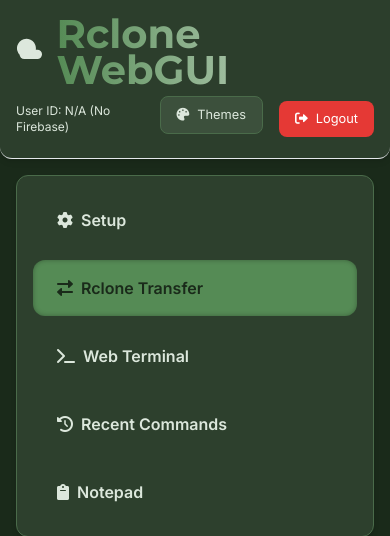
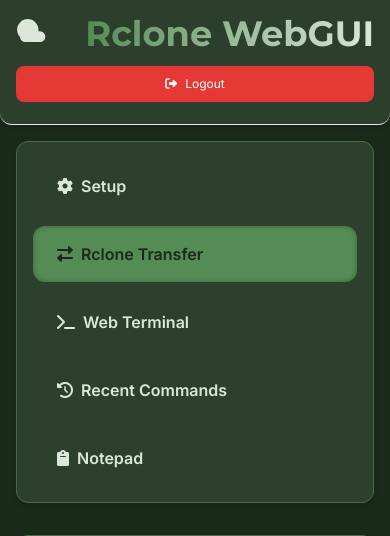
Before and after one commit to Frozen12/rclone-webGUI, a Flask app: page / in a window 390 px wide. Shown: the top 536 px of the page. Run offline with Flask 3, Linux system fonts and the light colour scheme; the visitor is signed in with stand-in values (Sample User, id 1); parts of the project's set-up code (start-up, migrations or seed data) failed here and were passed over; some libraries are stand-ins or nearby versions.

Commit message:
Update style.css

```diff
--- a/static/css/style.css
+++ b/static/css/style.css
@@ -591,61 +561,38 @@ header {
         margin-left: 0;
         margin-top: 0.5rem;
     }
-    header .flex-wrap {
-        flex-direction: column;
-        align-items: flex-start;
+    /* Adjusted header for mobile */
+    header {
+        flex-direction: column; /* Stack header items vertically */
+        align-items: flex-start; /* Align items to the left */
+        padding: 1rem; /* Adjust padding for smaller screens */
     }
-    header .space-x-4 {
-        margin-top: 1rem;
-        width: 100%;
+
+    header .flex.items-center:first-child { /* Contains SVG and App Title */
+        width: 100%; /* Take full width */
+        justify-content: space-between; /* Space out title and right-aligned button container */
+        margin-bottom: 0.5rem; /* Add some space below this row */
+    }
+
+    header .flex.items-center.space-x-4 { /* Contains User ID, Theme, and Logout buttons */
+        width: 100%; /* Take full width */
         justify-content: flex-end; /* Align to the right */
-        align-items: center; /* Vertically center items */
-        flex-direction: row; /* Ensure buttons stay in a row */
-    }
-    /* Mobile specific adjustments for logout and theme buttons */
-    header .btn-danger,
-    header .btn-secondary { /* Logout button and Theme button */
-        padding: 0.5rem 1rem; /* Smaller padding */
-        font-size: 0.8rem; /* Smaller font size */
-        width: auto; /* Allow content to dictate width */
+        margin-top: 0; /* Remove default top margin */
+        order: 1; /* Ensure this row appears after the title/SVG row */
     }
 
     header .app-title {
-        font-size: 2.5rem; /* Relatively larger on mobile header */
-        text-align: left;
-        width: 100%;
-    }
-    header > div:first-child { /* The div containing the SVG and app title */
-        width: 100%; /* Take full width on mobile */
-        justify-content: space-between; /* Space out title and right-aligned buttons */
-        align-items: center;
-        flex-direction: row; /* Ensure title and buttons are in a row */
-    }
-    header .flex.items-center { /* Contains title and SVG */
-        width: auto; /* Allow content to dictate width */
+        font-size: 2.2rem; /* Adjusted title size for mobile header */
     }
 
-    /* Adjust the main header flex container to wrap and align items correctly */
-    header {
-        flex-direction: row; /* Keep header content in a row initially */
-        justify-content: space-between; /* Push items to ends */
-        align-items: center; /* Vertically align items */
+    header .btn-danger,
+    header .btn-secondary { /* Logout button and Theme button */
+        padding: 0.5rem 0.8rem; /* Smaller padding for mobile buttons */
+        font-size: 0.75rem; /* Smaller font size for mobile buttons */
+        flex-shrink: 0; /* Prevent shrinking */
     }
-    /* For smaller screens, allow wrapping and adjust alignment */
-    @media (max-width: 768px) {
-        header {
-            flex-direction: column; /* Stack vertically on small screens */
-            align-items: flex-start; /* Align stacked items to the start */
-        }
-        header .flex.items-center:first-child { /* App title and SVG */
-            width: 100%;
-            justify-content: flex-start; /* Align title to left */
-            margin-bottom: 0.5rem; /* Space below title */
-        }
-        header .space-x-4 { /* Theme and Logout buttons */
-            width: 100%;
-            justify-content: flex-end; /* Keep buttons to the right */
-            margin-top: 0; /* Remove top margin as they are part of new row */
-        }
+    /* Ensure userId and buttons are spaced on mobile */
+    header .space-x-4 > *:not(:first-child) {
+        margin-left: 0.5rem; /* Reduced space between buttons */
     }
 }
```
Also changed, not shown: other parts of static/css/style.css (+0 -30 lines).
